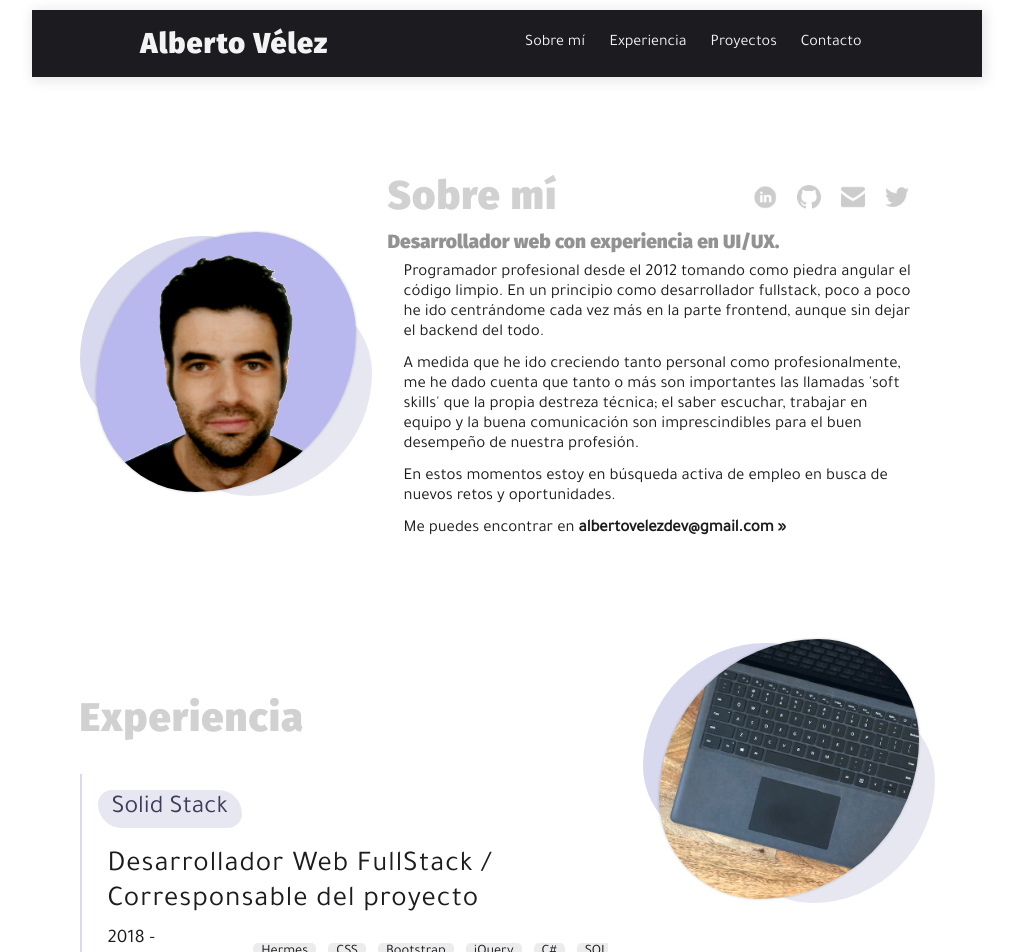
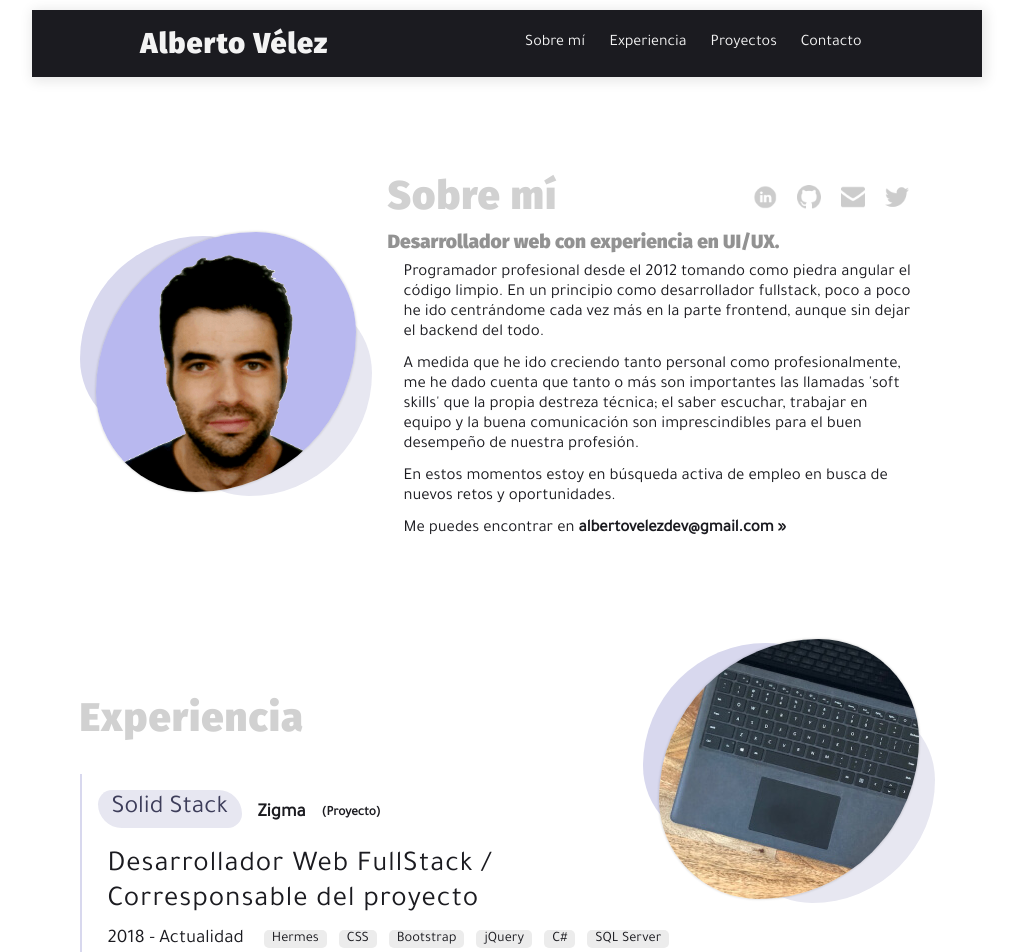
Before and after one commit to avelezdo/portfolio-vue, a Vue app: page / in a window 1280 px wide. Shown: the top 952 px of the page, without its empty margins (133-1150 px from the left). Built offline with nearby package versions, Linux system fonts and the light colour scheme; a web font is replaced by a local one.

Commit message:
Added type besides product of the name. Esthetic improvements

```diff
--- a/src/assets/js/render-work.js
+++ b/src/assets/js/render-work.js
@@ -96,18 +96,19 @@ let renderJobs = function (arr) {
       <div class="job-wrapper">
         <div class="job-header">
           <div class="job-headline-wrapper">
-            <div>
+            <div class='job-headline'>
               <h3 class="section__headline large">
                 ${job.company}
               </h3>
+              <h3>${job.name}</h3>
+              <h5>(${job.type})</h5>
             </div>
           </div>
-          <div style="display: flex; justify-content: flex-start; align-items: flex-start;">
+          <div class='job-content'>
             <div>
               <h3 class="job-title">${job.title}</h3>
               <div class="job-details">
-                <h4>${job.duration}<br>
-                ${job.type}</h4>
+                <h4>${job.duration}</h4>
                 <div class="job__tech-container">
                   ${job.technologies
 						.map((tech) => {
--- a/src/components/Work.vue
+++ b/src/components/Work.vue
@@ -4,7 +4,7 @@
 			<h2 class="section__header header-with-tag">Experiencia</h2>
 			<div class="image-wrapper" style="float: right; margin-top: -15%">
 				<div class="mobile-shape ms-left"></div>
-				<img class="img" src="@/assets/images/work.jpg" alt="" width="600" />
+				<img class="img" src="@/assets/images/work.jpg" alt="" width="260" />
 				<div class="mobile-shape ms-right"></div>
 			</div>
 		</div>
@@ -44,6 +44,9 @@ export default {
 }
 
 .job-wrapper {
+	&:first-child .job-header .job-details {
+		width: 120%;
+	}
 	margin: 2rem auto;
 	padding: 1rem;
 	cursor: pointer;
@@ -58,6 +61,9 @@ export default {
 			@include flex(column, center, center);
 		}
 	}
+	.job-content {
+		@include flex(row, flex-start, flex-start);
+	}
 	.job-header {
 		.job-headline-wrapper {
 			@include flex(row, flex-start, center);
@@ -69,6 +75,10 @@ export default {
 				margin-right: 1rem;
 				opacity: 0.2;
 			}
+		}
+		.job-headline {
+			@include flex(row, auto, center);
+			gap: 1rem;
 		}
 		width: 100%;
 		.job-title {
```
Also changed, not shown: src/assets/images/work.jpg.
